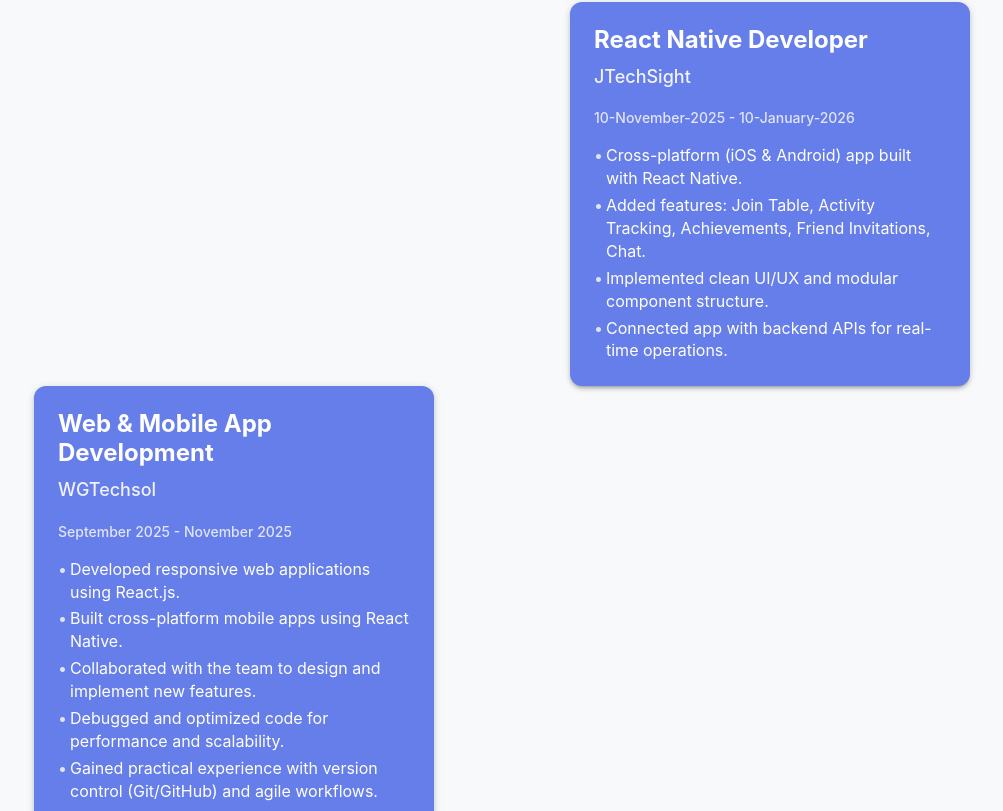
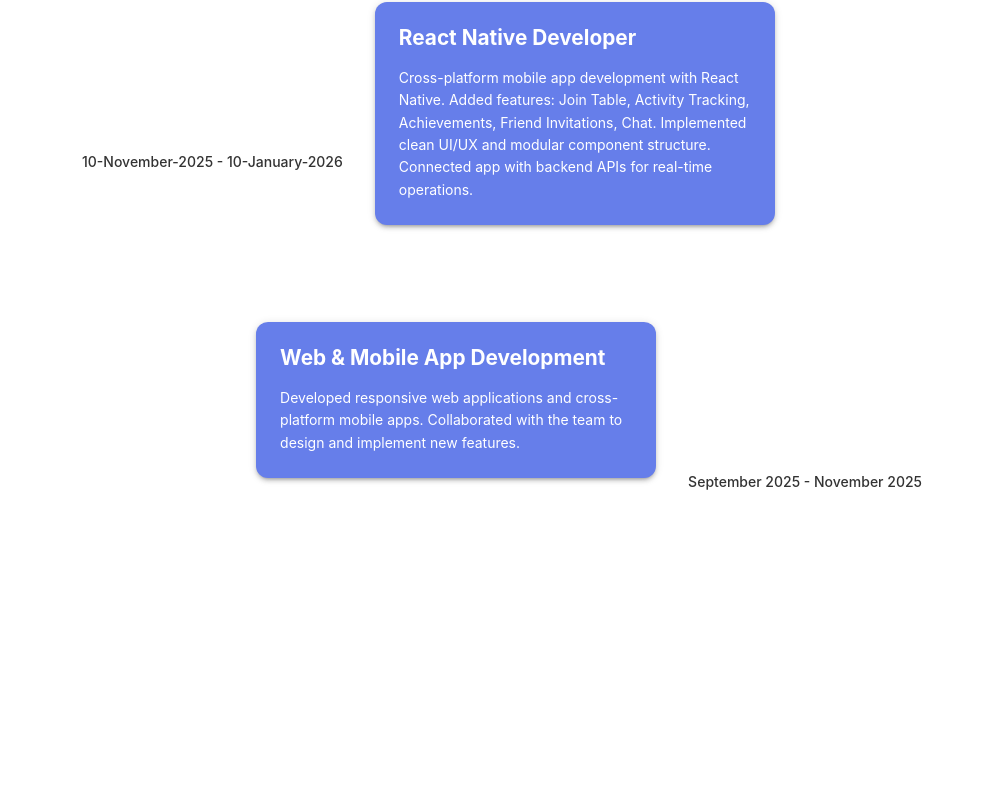
Before and after one commit to noman-ali24/my-portfolio, a React (Create React App) app: page / in a window 1280 px wide. Shown: the part 1709-2520 px from the top of the page, without its empty margins (138-1141 px from the left). Built offline with nearby package versions, Linux system fonts and the light colour scheme.

Commit message:
Update Experience section with duration and organization display
- Add duration and organization fields to experience cards
- Comment out achievements array for cleaner display
- Increase spacing between timeline items (py: 20)
- Fix data structure to show proper experience information

```diff
--- a/src/component/Experience.js
+++ b/src/component/Experience.js
@@ -1,3 +1,5 @@
+
+
 import React from 'react';
 import { Container, Typography, Box, Paper, useTheme, useMediaQuery } from '@mui/material';
 import { Timeline, TimelineItem, TimelineContent } from '@mui/lab';
@@ -6,20 +8,20 @@
   const theme = useTheme();
   const isMobile = useMediaQuery(theme.breakpoints.down('md'));
 
-  const experiences = [
+  const educations = [
       {
         type: 'work',
         title: 'React Native Developer',
         organization: 'JTechSight',
         period: '10-November-2025 - 10-January-2026',
         duration: '2 Months Project-based',
-      description: 'Cross-platform mobile app development with React Native.',
-      achievements: [
-        'Cross-platform (iOS & Android) app built with React Native.',
-        'Added features: Join Table, Activity Tracking, Achievements, Friend Invitations, Chat.',
-        'Implemented clean UI/UX and modular component structure.',
-        'Connected app with backend APIs for real-time operations.',
-      ],
+        description: 'Cross-platform mobile app development with React Native. Added features: Join Table, Activity Tracking, Achievements, Friend Invitations, Chat. Implemented clean UI/UX and modular component structure. Connected app with backend APIs for real-time operations.',
+        // achievements: [
+        //   'Cross-platform (iOS & Android) app built with React Native.',
+        //   'Added features: Join Table, Activity Tracking, Achievements, Friend Invitations, Chat.',
+        //   'Implemented clean UI/UX and modular component structure.',
+        //   'Connected app with backend APIs for real-time operations.',
+        // ],
       },
       {
         type: 'work',
@@ -27,14 +29,14 @@
         organization: 'WGTechsol',
         period: 'September 2025 - November 2025',
         duration: 'Internship',
-      description: 'Developed responsive web applications and cross-platform mobile apps.',
-      achievements: [
-        'Developed responsive web applications using React.js.',
-        'Built cross-platform mobile apps using React Native.',
-        'Collaborated with the team to design and implement new features.',
-        'Debugged and optimized code for performance and scalability.',
-        'Gained practical experience with version control (Git/GitHub) and agile workflows.',
-      ],
+        description: 'Developed responsive web applications and cross-platform mobile apps. Collaborated with the team to design and implement new features.',
+        // achievements: [
+        //   'Developed responsive web applications using React.js.',
+        //   'Built cross-platform mobile apps using React Native.',
+        //   'Collaborated with the team to design and implement new features.',
+        //   'Debugged and optimized code for performance and scalability.',
+        //   'Gained practical experience with version control (Git/GitHub) and agile workflows.',
+        // ],
       },
     ];
 
@@ -66,16 +68,16 @@
   );
 
   return (
-    <Box id="experience" sx={{ py: { xs: 6, md: 10 }, backgroundColor: '#f8f9fa' }}>
+    <Box id="education" sx={{ py: { xs: 6, md: 10 }, backgroundColor: 'white' }}>
       <Container maxWidth="lg" sx={{ px: { xs: 2, sm: 3, md: 4 } }}>
         <SectionTitle>Experience</SectionTitle>
         <Box sx={{ maxWidth: { xs: '100%', md: 1000 }, mx: 'auto' }}>
-          <Timeline position={isMobile ? 'right' : 'alternate'}>
-            {experiences.map((exp, index) => (
+          <Timeline position={isMobile ? 'right' : 'alternate'} sx={{ '& .MuiTimelineItem-missingOppositeContent:before': { flex: 0 } }}>
+            {educations.map((edu, index) => (
               <TimelineItem key={index}>
-                {index % 2 === 1 && (
+                {index % 2 === 1 && !isMobile && (
                   <TimelineContent sx={{
-                    display: { xs: 'none', md: 'none' },
+                    display: { xs: 'flex', md: 'flex' },
                     flex: '0 0 auto',
                     alignItems: 'center',
                     justifyContent: 'flex-end'
@@ -85,12 +87,12 @@
                       sx={{
                         color: '#333',
                         fontWeight: 500,
-                        textAlign: 'left',
+                        textAlign: 'right',
                         pr: 2,
                         fontSize: { xs: '0.8rem', sm: '0.875rem' },
                       }}
                     >
-                      {exp.period}
+                      {edu.period} {edu.status && `(${edu.status})`}
                     </Typography>
                   </TimelineContent>
                 )}
@@ -98,54 +100,62 @@
                   <TimelineDot
                     sx={{
                       backgroundColor: '#667eea',
-                      width: { xs: 40, sm: 45, md: 50 },
-                      height: { xs: 40, sm: 45, md: 50 },
+                      width: { xs: 35, sm: 40, md: 45 },
+                      height: { xs: 35, sm: 40, md: 45 },
                       display: 'flex',
                       alignItems: 'center',
                       justifyContent: 'center',
                     }}
                   >
-                    {exp.type === 'education' ? (
-                      <SchoolIcon sx={{ color: 'white', fontSize: { xs: 20, sm: 22, md: 24 } }} />
-                    ) : (
-                      <WorkIcon sx={{ color: 'white', fontSize: { xs: 20, sm: 22, md: 24 } }} />
-                    )}
+                    <SchoolIcon sx={{ color: 'white', fontSize: { xs: 18, sm: 20, md: 22 } }} />
                   </TimelineDot>
-                  {index < experiences.length - 1 && (
-                    <TimelineConnector sx={{ backgroundColor: '#667eea', height: { xs: 60, md: 100 } }} />
+                  {index < educations.length - 1 && (
+                    <TimelineConnector sx={{ backgroundColor: '#667eea', height: { xs: 50, sm: 60, md: 80 } }} />
                   )}
                 </TimelineSeparator> */}
-                {/* <Box sx={{py:5}}>
+                <Box sx={{py:20}}>
 
-                                </Box>  */}
-                {index % 2 === 0 && (
+                </Box>
+                {index % 2 === 0 && !isMobile && (
                   <TimelineContent sx={{
                     display: { xs: 'none', md: 'flex' },
                     flex: '0 0 auto',
                     alignItems: 'center'
                   }}>
-
+                    <Typography
+                      variant="body2"
+                      sx={{
+                        color: '#333',
+                        fontWeight: 500,
+                        textAlign: 'left',
+                        pl: 2,
+                        fontSize: { xs: '0.8rem', sm: '0.875rem' },
+                      }}
+                    >
+                      {edu.period} {edu.status && `(${edu.status})`}
+                    </Typography>
                   </TimelineContent>
                 )}
                 <TimelineContent sx={{
                   py: { xs: 1, md: 0 },
                   px: { xs: 1, md: 2 },
-                  maxWidth: { xs: 'calc(100vw - 80px)', md: 'none' },
+                  maxWidth: { xs: 'calc(100vw - 60px)', md: 'none' },
                   minWidth: { xs: 0, md: 'auto' },
                   flex: { xs: '1', md: 'none' },
-                  ml: { xs: 1, md: 0 }
+                  ml: { xs: 1, md: 0 },
+                  alignSelf: { xs: 'flex-start', md: 'auto' }
                 }}>
                   <Paper
                     elevation={3}
                     sx={{
-                      p: { xs: 1.5, sm: 2, md: 3 },
+                      p: { xs: 2, sm: 2.5, md: 3 },
                       backgroundColor: '#667eea',
                       color: 'white',
                       borderRadius: { xs: 2, md: 3 },
-                      maxWidth: { xs: '100%', sm: 320, md: 400 },
+                      maxWidth: { xs: '100%', sm: 350, md: 400 },
                       width: { xs: '100%', md: 'auto' },
-                      ml: { xs: 0, md: index % 2 === 0 ? 0 : 'auto' },
-                      mr: { xs: 0, md: index % 2 === 0 ? 'auto' : 0 },
+                      ml: { xs: 0, md: !isMobile && index % 2 === 0 ? 0 : 'auto' },
+                      mr: { xs: 0, md: !isMobile && index % 2 === 0 ? 'auto' : 0 },
                       textAlign: 'left',
                       boxShadow: { xs: 2, md: 3 },
                       overflow: 'hidden',
@@ -154,20 +164,22 @@
                       '&::before': {
                         content: '""',
                         position: 'absolute',
-                        left: -7,
+                        left: isMobile ? -7 : (index % 2 === 0 ? -7 : 'auto'),
+                        right: isMobile ? 'auto' : (index % 2 === 0 ? 'auto' : -7),
                         top: 20,
                         width: 0,
                         height: 0,
                         borderTop: '7px solid transparent',
                         borderBottom: '7px solid transparent',
-                        borderRight: '7px solid #667eea',
+                        borderRight: isMobile || index % 2 === 0 ? '7px solid #667eea' : 'auto',
+                        borderLeft: !isMobile && index % 2 === 1 ? '7px solid #667eea' : 'auto',
                         zIndex: 1,
                       },
                     }}
                   >
                     {/* Mobile date display */}
                     <Box sx={{ display: { xs: 'block', md: 'none' }, mb: 1 }}>
-                      {/* <Typography
+                      <Typography
                         variant="caption"
                         sx={{
                           color: 'rgba(255, 255, 255, 0.8)',
@@ -175,8 +187,8 @@
                           fontStyle: 'italic',
                         }}
                       >
-                        {exp.period}
-                      </Typography> */}
+                        {edu.period} {edu.status && `(${edu.status})`}
+                      </Typography>
                     </Box>
                     <Typography
                       variant="h5"
@@ -184,64 +196,38 @@
                         fontWeight: 700,
                         mb: 1,
                         textAlign: 'left',
-                        fontSize: { xs: '1.1rem', sm: '1.25rem', md: '1.5rem' },
+                        fontSize: { xs: '1rem', sm: '1.1rem', md: '1.3rem' },
                         lineHeight: 1.2,
                       }}
                     >
-                      {exp.title}
+                      {edu.title}
                     </Typography>
-
                     <Typography
                       variant="h6"
                       sx={{
                         mb: 2,
                         opacity: 0.9,
                         textAlign: 'left',
-                        fontSize: { xs: '0.95rem', sm: '1rem', md: '1.125rem' },
+                        fontSize: { xs: '0.9rem', sm: '0.95rem', md: '1rem' },
                       }}
                     >
-                      {exp.organization}
+                      {edu.institution}
                     </Typography>
+                    {edu.description && (
                       <Typography
-                      // variant="body2"
+                        variant="body2"
                         sx={{
-                        color: 'rgba(255, 255, 255, 0.8)',
-                        fontWeight: 500,
+                          lineHeight: 1.6,
                           textAlign: 'left',
-                        // pl: 2
-                        fontSize: { xs: '0.8rem', sm: '0.875rem' },
+                          fontSize: { xs: '0.75rem', sm: '0.8rem', md: '0.875rem' },
                         }}
                       >
-                      {exp.period}
+                        {edu.description}
                       </Typography>
-                    {exp.achievements && (
-                      <Box sx={{ mt: 2 }}>
-                        {exp.achievements.map((achievement, achIndex) => (
-                          <Typography
-                            key={achIndex}
-                            variant="body2"
-                            sx={{
-                              mt: 0.5,
-                              pl: 1.5,
-                              position: 'relative',
-                              fontSize: { xs: '0.8rem', sm: '0.875rem', md: '1rem' },
-                              '&::before': {
-                                content: '"•"',
-                                position: 'absolute',
-                                left: 0,
-                                color: 'rgba(255, 255, 255, 0.8)',
-                              },
-                            }}
-                          >
-                            {achievement}
-                          </Typography>
-                        ))}
-                      </Box>
                     )}
                   </Paper>
                 </TimelineContent>
               </TimelineItem>
-
             ))}
           </Timeline>
         </Box>
--- a/src/component/Hero.js
+++ b/src/component/Hero.js
@@ -1,186 +1,377 @@
 import React from 'react';
-import { Container, Box, Typography, Button, IconButton } from '@mui/material';
+
+import { Container, Box, Typography, Button, IconButton, useMediaQuery, useTheme } from '@mui/material';
+
 import GitHubIcon from '@mui/icons-material/GitHub';
+
 import LinkedInIcon from '@mui/icons-material/LinkedIn';
+
 import EmailIcon from '@mui/icons-material/Email';
+
 import PhoneIcon from '@mui/icons-material/Phone';
+
 import cvFile from '../assets/Noman.Ali.cv.pdf';
 
+
+
 const Hero = () => {
+
+  const theme = useTheme();
+
+  const isMobile = useMediaQuery(theme.breakpoints.down('md'));
+
+
+
   const handleDownloadCV = () => {
+
     const link = document.createElement('a');
+
     link.href = cvFile;
+
     link.download = 'Noman.Ali.cv.pdf';
+
     document.body.appendChild(link);
+
     link.click();
+
     document.body.removeChild(link);
+
   };
 
+
+
   return (
+
     <Box
+
       id="home"
+
       sx={{
+
         minHeight: '100vh',
+
         display: 'flex',
+
         alignItems: 'center',
+
         pt: { xs: 4, md: 0 },
+
         pb: { xs: 4, md: 5 },
+
         background: 'white',
+
       }}
+
     >
+
       <Container maxWidth="lg" sx={{ px: 0 }}>
+
           {/* Desktop Layout - Original */}
+
           <Box>
+
             <Box
+
               sx={{
+
                 display: 'flex',
+
                 justifyContent: 'center',
+
                 mb: 3,
+
               }}
+
             >
+
               <Box sx={{ textAlign: 'center' }}>
+
             {/* Name Introduction */}
+
             <Typography variant="h4" sx={{ mb: 1, fontWeight: 600, color: '#333' }}>
+
               Hi, I'm{' '}
+
               <Box component="span" sx={{ }}>
+
                 Muhammad Noman Ali
+
               </Box>
-            </Typography>
-
-            {/* Role Description */}
-            <Typography variant="h5" sx={{ mb: 3, fontWeight: 500, color: '#555' }}>
-                Web and Mobile App Developer
 
             </Typography>
 
+
+
+            {/* Role Description */}
+
+            <Typography variant="h5" sx={{ mb: 3, fontWeight: 500, color: '#555' }}>
+
+                Web and Mobile App Developer
+
+
+
+            </Typography>
+
+
+
               <Box
+
                 sx={{
+
                   background: 'linear-gradient(135deg, #667eea 0%, #764ba2 100%)',
+
                   borderRadius: 3,
+
                   p: 4,
+
                   color: 'white',
+
                   boxShadow: '0 20px 60px rgba(102, 126, 234, 0.3)',
+
                   maxWidth: 800,
+
                   width: '100%',
+
                 }}
+
               >
+
                 <Typography variant="h6" sx={{ mb: 2, fontWeight: 600 }}>
+
                   Objective
+
                 </Typography>
+
                 <Typography variant="body1" sx={{ lineHeight: 1.8 }}>
+
                   Passionate Web and Mobile App Developer with hands-on experience in React.js
+
                   and React Native. Skilled in building responsive web applications and cross-platform
+
                   mobile apps (iOS & Android), with a focus on clean UI/UX, performance optimization,
+
                   and seamless integration with backend APIs. Seeking opportunities to contribute to
+
                   modern applications while expanding technical expertise.
+
                 </Typography>
+
               </Box>
-            </Box>
+
             </Box>
 
+            </Box>
+
+
+
             <Box
+
               sx={{
+
                 display: 'flex',
+
                 flexDirection: 'column',
+
                 alignItems: 'center',
+
               }}
+
             >
+
               <Button
+
                 variant="contained"
+
                 onClick={handleDownloadCV}
+
                 sx={{
+
                   backgroundColor: 'black',
+
                   color: 'white',
+
                   px: 4,
+
                   py: 1.5,
+
                   borderRadius: '50px',
+
                   textTransform: 'none',
+
                   fontSize: '1rem',
+
                   fontWeight: 600,
+
                   mb: 4,
+
                   '&:hover': {
+
                     backgroundColor: '#333',
+
                   },
+
                 }}
+
               >
+
                 DOWNLOAD CV
+
               </Button>
 
+
+
               <Box sx={{ display: 'flex', gap: 2, mb: 4, justifyContent: 'center' }}>
+
                 <IconButton
+
                   component="a"
+
                   href="mailto:nomanali01241@gmail.com"
+
                   sx={{
+
                     background: 'linear-gradient(135deg, #667eea 0%, #764ba2 100%)',
+
                     color: 'white',
+
                     width: 50,
+
                     height: 50,
+
                     '&:hover': {
+
                       transform: 'translateY(-3px)',
+
                       boxShadow: '0 5px 15px rgba(102, 126, 234, 0.4)',
+
                     },
+
                   }}
+
                 >
+
                   <EmailIcon />
+
                 </IconButton>
+
                 <IconButton
+
                   component="a"
+
                   href="tel:+923484622870"
+
                   sx={{
+
                     background: 'linear-gradient(135deg, #667eea 0%, #764ba2 100%)',
+
                     color: 'white',
+
                     width: 50,
+
                     height: 50,
+
                     '&:hover': {
+
                       transform: 'translateY(-3px)',
+
                       boxShadow: '0 5px 15px rgba(102, 126, 234, 0.4)',
+
                     },
+
                   }}
+
                 >
+
                   <PhoneIcon />
+
                 </IconButton>
+
                 <IconButton
+
                   component="a"
+
                   href="https://www.linkedin.com/in/muhammad-noman-ali-70351b24a/"
+
                   target="_blank"
+
                   rel="noopener noreferrer"
+
                   sx={{
+
                     background: 'linear-gradient(135deg, #667eea 0%, #764ba2 100%)',
+
                     color: 'white',
+
                     width: 50,
+
                     height: 50,
+
                     '&:hover': {
+
                       transform: 'translateY(-3px)',
+
                       boxShadow: '0 5px 15px rgba(102, 126, 234, 0.4)',
+
                     },
+
                   }}
+
                 >
+
                   <LinkedInIcon />
+
                 </IconButton>
+
                 <IconButton
+
                   component="a"
+
                   href="https://github.com/noman-ali24"
+
                   target="_blank"
+
                   rel="noopener noreferrer"
+
                   sx={{
+
                     background: 'linear-gradient(135deg, #667eea 0%, #764ba2 100%)',
+
                     color: 'white',
+
                     width: 50,
+
                     height: 50,
+
                     '&:hover': {
+
                       transform: 'translateY(-3px)',
+
                       boxShadow: '0 5px 15px rgba(102, 126, 234, 0.4)',
+
                     },
+
                   }}
+
                 >
+
                   <GitHubIcon />
+
                 </IconButton>
+
               </Box>
+
             </Box>
+
           </Box>
+
       </Container>
+
     </Box>
+
   );
+
 };
 
+
+
 export default Hero;
```
Also changed, not shown: src/component/Education.js (+235 -1 lines). Lines whose indentation alone changed are shown as unchanged.
